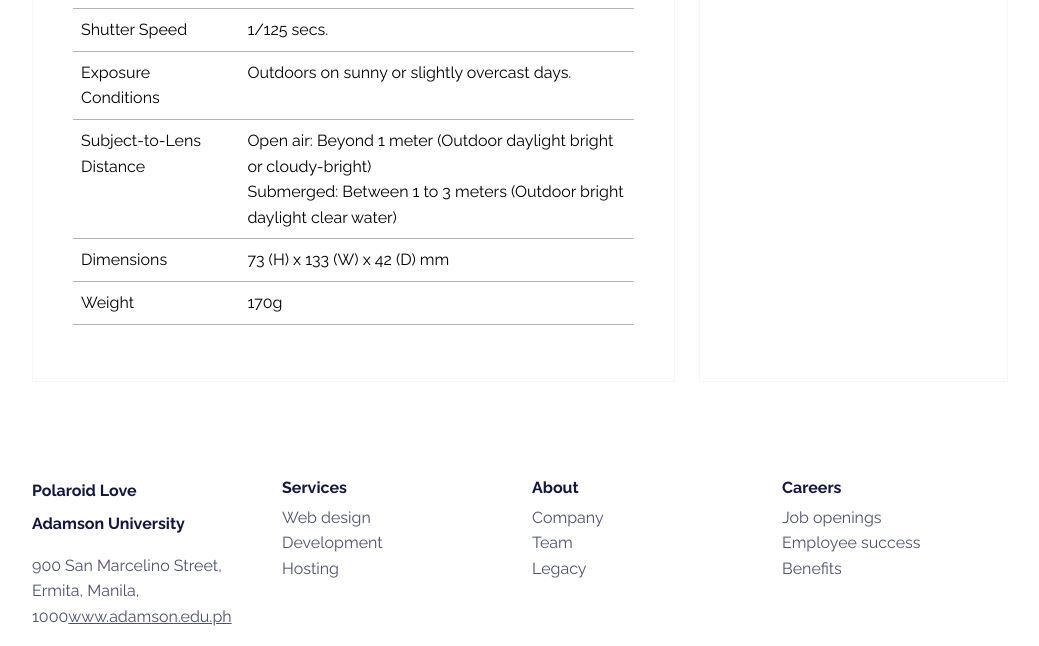
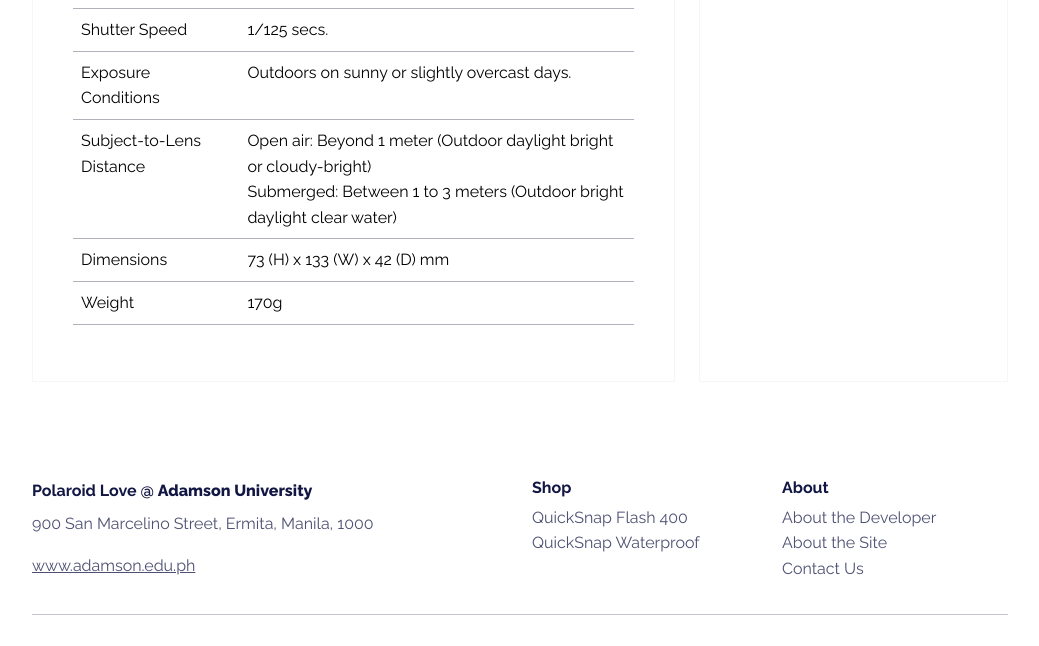
Before and after one commit to mrwnmncd/mrwnmncd.github.io, a plain HTML site: page cameras/QuickSnap-Waterproof.html in a window 1280 px wide. Shown: the part 1064-1710 px from the top of the page, without its empty margins (120-1159 px from the left). Drawn offline with Linux system fonts and the light colour scheme.

Commit message:
update wrong href on footer

```diff
--- a/cameras/QuickSnap-Waterproof.html
+++ b/cameras/QuickSnap-Waterproof.html
@@ -118,33 +118,24 @@
     <footer>
         <div class="container py-4 py-lg-5">
             <div class="row row-cols-2 row-cols-md-4">
-                <div class="col-12 col-md-3">
-                    <div class="fw-bold d-flex align-items-center mb-2"><span>Polaroid Love</span></div>
-                    <p class="text-muted"><strong><span style="color: rgb(18, 22, 67);">Adamson University</span></strong></p>
-                    <p class="text-muted"><span style="color: var(--bs-secondary-color);">900 San Marcelino Street, Ermita, Manila, 1000</span><a href="http://www.adamson.edu.ph/"><span style="color: var(--bs-secondary-color);">www.adamson.edu.ph</span></a></p>
+                <div class="col-12 col-md-3 col-lg-6 col-xxl-6">
+                    <div class="fw-bold d-flex align-items-center mb-2"><span>Polaroid Love @&nbsp;<strong>Adamson University</strong></span></div>
+                    <p class="text-muted"><span style="color: var(--bs-secondary-color);">900 San Marcelino Street, Ermita, Manila, 1000</span></p>
+                    <p class="text-muted"><a href="http://www.adamson.edu.ph/"><span style="color: var(--bs-secondary-color);">www.adamson.edu.ph</span></a></p>
                 </div>
                 <div class="col-sm-4 col-md-3 text-lg-start d-flex flex-column">
-                    <h3 class="fs-6 fw-bold">Services</h3>
+                    <h3 class="fs-6 fw-bold">Shop</h3>
                     <ul class="list-unstyled">
-                        <li><a href="#">Web design</a></li>
-                        <li><a href="#">Development</a></li>
-                        <li><a href="#">Hosting</a></li>
+                        <li><a href="../cameras/QuickSnap-Flash-400.html">QuickSnap Flash 400</a></li>
+                        <li><a href="../cameras/QuickSnap-Waterproof.html">QuickSnap Waterproof</a></li>
                     </ul>
                 </div>
                 <div class="col-sm-4 col-md-3 text-lg-start d-flex flex-column">
                     <h3 class="fs-6 fw-bold">About</h3>
                     <ul class="list-unstyled">
-                        <li><a href="#">Company</a></li>
-                        <li><a href="#">Team</a></li>
-                        <li><a href="#">Legacy</a></li>
-                    </ul>
-                </div>
-                <div class="col-sm-4 col-md-3 text-lg-start d-flex flex-column">
-                    <h3 class="fs-6 fw-bold">Careers</h3>
-                    <ul class="list-unstyled">
-                        <li><a href="#">Job openings</a></li>
-                        <li><a href="#">Employee success</a></li>
-                        <li><a href="#">Benefits</a></li>
+                        <li><a href="about-the-developer.html">About the Developer</a></li>
+                        <li><a href="about-the-site.html">About the Site</a></li>
+                        <li><a href="../contacts.html">Contact Us</a></li>
                     </ul>
                 </div>
             </div>
```
Also changed, not shown: 404.html (+1 -1 lines), about/about-the-developer.html (+1 -1 lines), about/about-the-site.html (+1 -1 lines), cameras/QuickSnap-Flash-400.html (+1 -1 lines), cart.html (+1 -1 lines), contacts.html (+1 -1 lines), faq.html (+1 -1 lines), index.html (+1 -1 lines).
